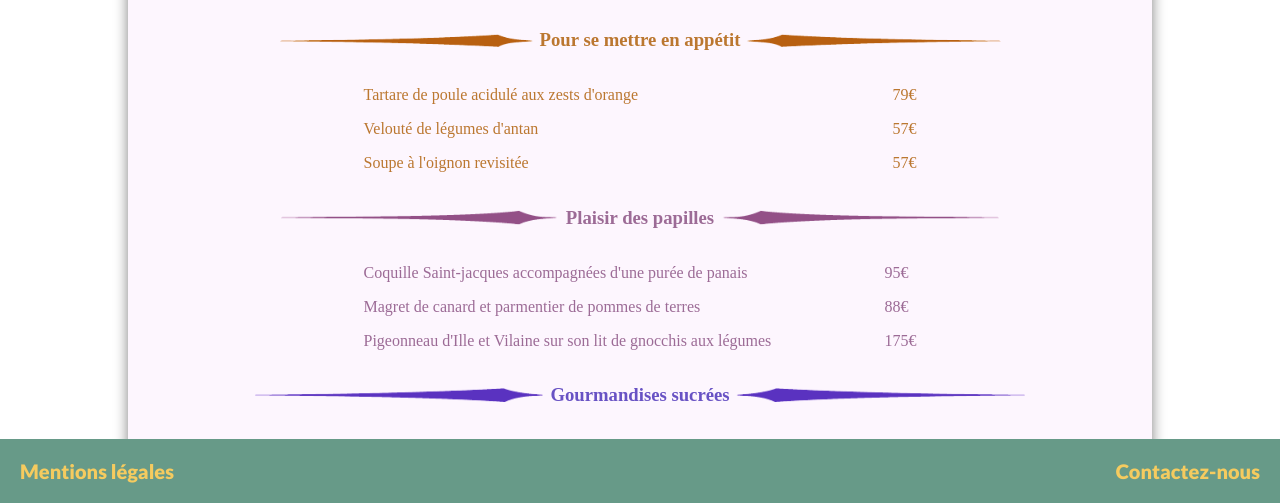
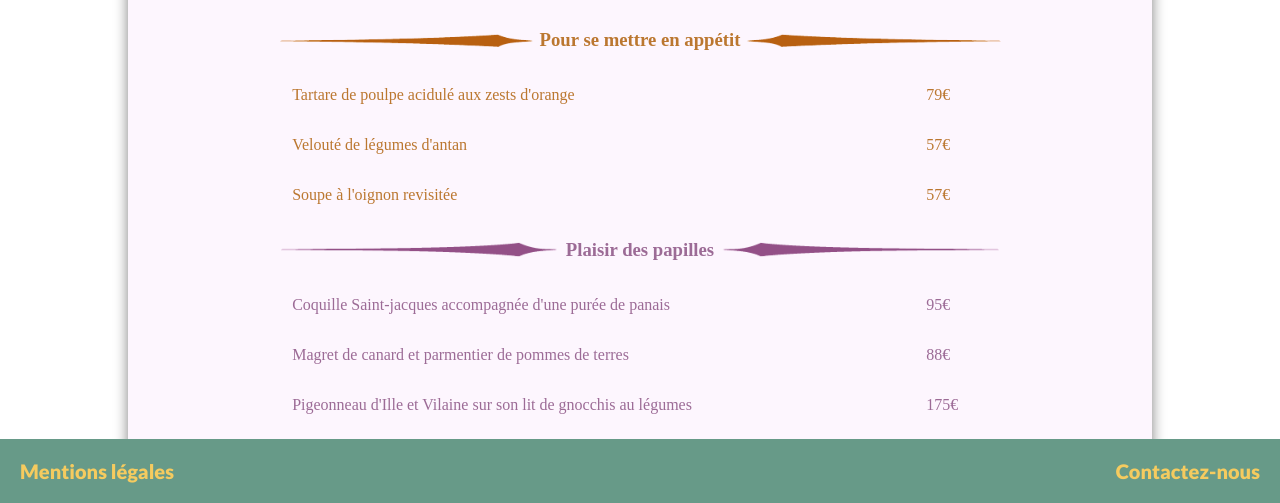
Before and after one commit to Louise-MP/ocproject-3, a plain HTML site: page pages/le-chic.html in a window 1280 px wide. Shown: the part 297-800 px from the top of the page. Drawn offline with Linux system fonts and the light colour scheme.

Commit message:
corrections html et css des pages menu

```diff
--- a/css/le-chic.css
+++ b/css/le-chic.css
@@ -46,11 +46,12 @@ body {
     transform: scaleX(-1);
 }
 .appetit-content {
-    width: 54%;
-    display: flex;
-    justify-content: space-between;
+    width: 86%;
+    display: grid;
+    grid-template-columns: 72% 7%;
     margin: auto;
     color: rgb(187, 119, 48);
+    justify-content: center;
 }
 
 .plaisir-title {
@@ -69,9 +70,10 @@ body {
     transform: scaleX(-1);
 }
 .plaisir-content {
-    width: 54%;
-    display: flex;
-    justify-content: space-between;
+    width: 86%;
+    display: grid;
+    grid-template-columns: 72% 7%;
+    justify-content: center;
     margin: auto;
     color: rgb(156, 107, 150);
 }
@@ -93,7 +95,7 @@ body {
     transform: scaleX(-1);
 }
 .gourmandise-content {
-    width: 54%;
+    width: 68%;
     margin: auto;
     color: rgb(104, 82, 196);
 }
--- a/pages/le-chic.html
+++ b/pages/le-chic.html
@@ -31,26 +31,39 @@
         </section>
 
         <section class="appetit">
+
             <div class="appetit-title">
                 <img src="../images/ligne-marron-2.png" alt="liseret">
                 <h3>Pour se mettre en appétit</h3>
                 <img class="band2" src="../images/ligne-marron-2.png" alt="liseret">
             </div>
+
+        </section>
+
         <div class="appetit-content">
             <div class="ingredients">
-                    <p>Tartare de poule acidulé aux zests d'orange</p>
+                <p>Tartare de poulpe acidulé aux zests d'orange</p>
+            </div>
+            <div class="prices">
+                <p>79€</p>
+            </div>
+
+            <div class="ingredients">
                 <p>Velouté de légumes d'antan</p>
+            </div>
+            <div class="prices">
+                <p>57€</p>
+            </div>
+
+            <div class="ingredients">
                 <p>Soupe à l'oignon revisitée</p>
             </div>
             <div class="prices">
-                    <p>79€</p>
-                    <p>57€</p>
                 <p>57€</p>
             </div>
         </div>
-        </section>
 
-        <section class="plaisir">
+        <!-- <section class="plaisir">
             <div class="plaisir-title">
                 <img src="../images/ligne-violet.png" alt="liseret">
                 <h3>Plaisir des papilles</h3>
@@ -68,7 +81,38 @@
                     <p>175€</p>
                 </div>
             </div>
+        </section> -->
+
+        <section class="plaisir">
+            <div class="plaisir-title">
+                <img src="../images/ligne-violet.png" alt="liseret">
+                <h3>Plaisir des papilles</h3>
+                <img class="band2" src="../images/ligne-violet.png" alt="liseret">
+            </div>
         </section>
+
+        <div class="plaisir-content">
+            <div class="ingredients">
+                <p>Coquille Saint-jacques accompagnée d'une purée de panais</p>
+            </div>
+            <div class="prices">
+                <p>95€</p>
+            </div>
+
+            <div class="ingredients">
+                <p>Magret de canard et parmentier de pommes de terres</p>
+            </div>
+            <div class="prices">
+                <p>88€</p>
+            </div>
+
+            <div class="ingredients">
+                <p>Pigeonneau d'Ille et Vilaine sur son lit de gnocchis au légumes</p>
+            </div>
+            <div class="prices">
+                <p>175€</p>
+            </div>
+        </div>
 
         <section class="gourmandise">
             <div class="gourmandise-title">
```
Also changed, not shown: css/la-note.css (+7 -2 lines), css/la-palette.css (+9 -6 lines), css/le-delice.css (+12 -9 lines), pages/la-palette.html (+42 -10 lines), pages/le-delice.html (+44 -11 lines). Lines whose indentation alone changed are shown as unchanged.
